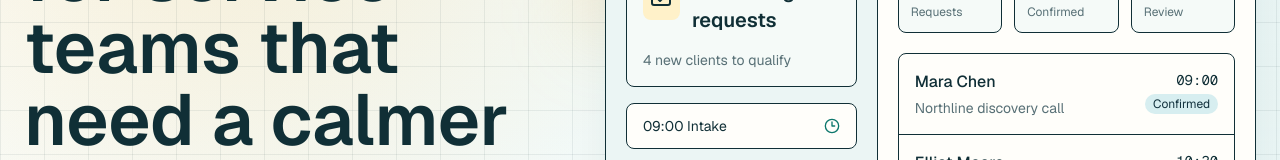
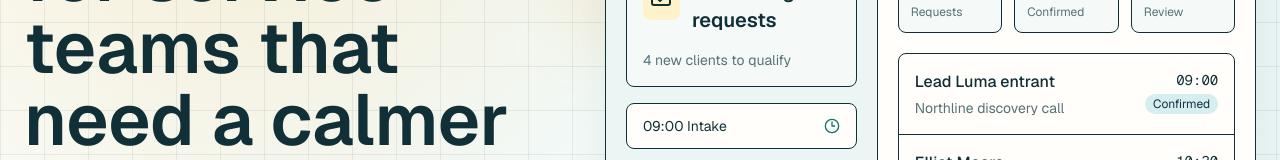
Before and after one commit to kurtisv/reserveflow, a Next.js app in the folder apps/web/: page / in a window 1280 px wide. Shown: the part 395-555 px from the top of the page. Built offline with nearby package versions, Linux system fonts and the light colour scheme; no server answers.

Commit message:
Remove fake ecosystem booking lead

```diff
--- a/apps/web/src/app/page.tsx
+++ b/apps/web/src/app/page.tsx
@@ -42,7 +42,7 @@ const copy = {
       { label: "A revoir", value: "3", tone: "bg-[#ffd8c2]" },
     ],
     liveRows: [
-      { client: "Mara Chen", service: "Appel decouverte Northline", time: "09:00", status: "Confirme" },
+      { client: "Lead Luma entrant", service: "Appel decouverte Northline", time: "09:00", status: "Confirme" },
       { client: "Elliot Moore", service: "Atelier operations boutique", time: "10:30", status: "Nouveau" },
       { client: "Nadia Fortin", service: "Revue condo Riverside", time: "13:00", status: "En attente" },
     ],
@@ -132,7 +132,7 @@ const copy = {
       { label: "Review", value: "3", tone: "bg-[#ffd8c2]" },
     ],
     liveRows: [
-      { client: "Mara Chen", service: "Northline discovery call", time: "09:00", status: "Confirmed" },
+      { client: "Lead Luma entrant", service: "Northline discovery call", time: "09:00", status: "Confirmed" },
       { client: "Elliot Moore", service: "Boutique operations workshop", time: "10:30", status: "New" },
       { client: "Nadia Fortin", service: "Riverside condo review", time: "13:00", status: "Pending" },
     ],
```
